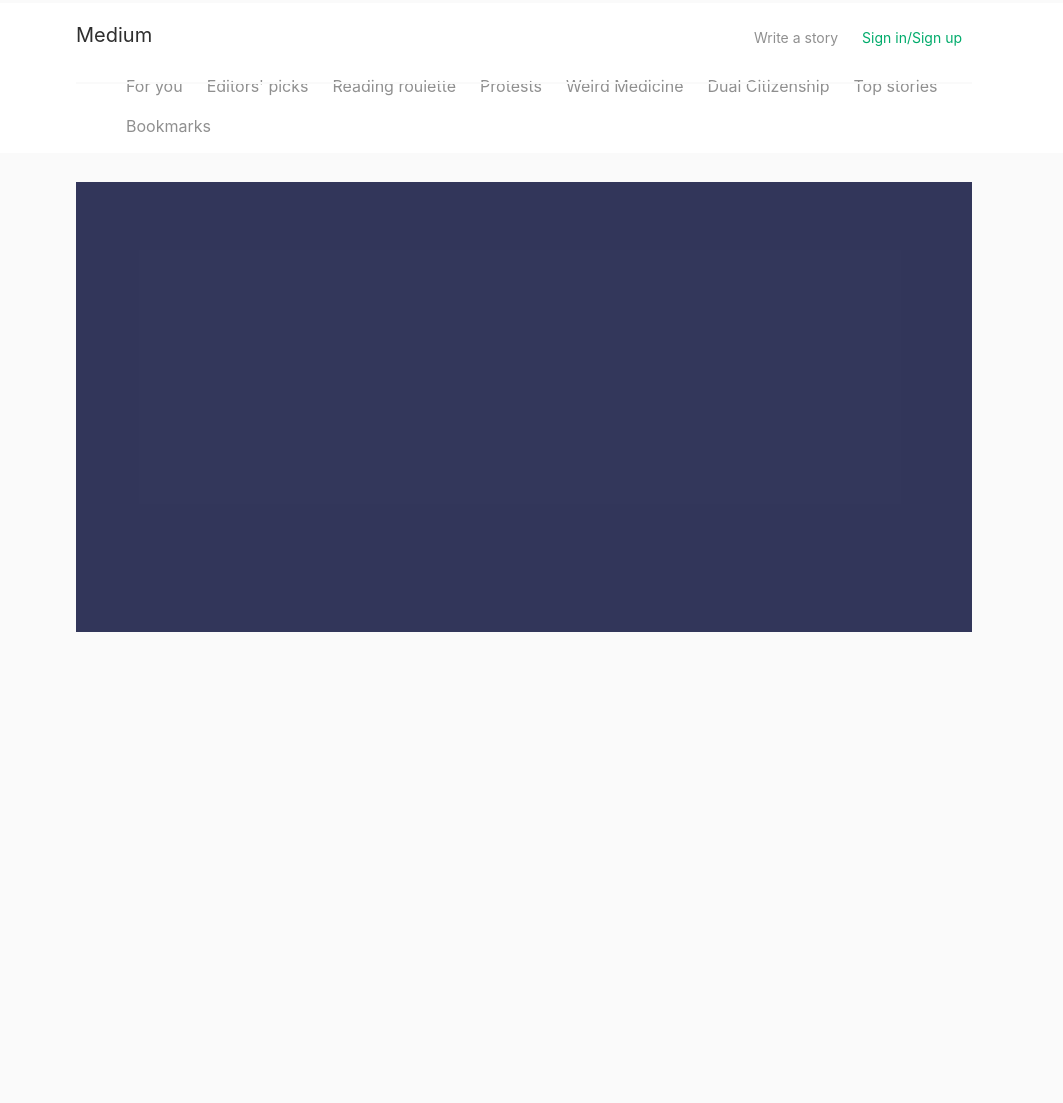
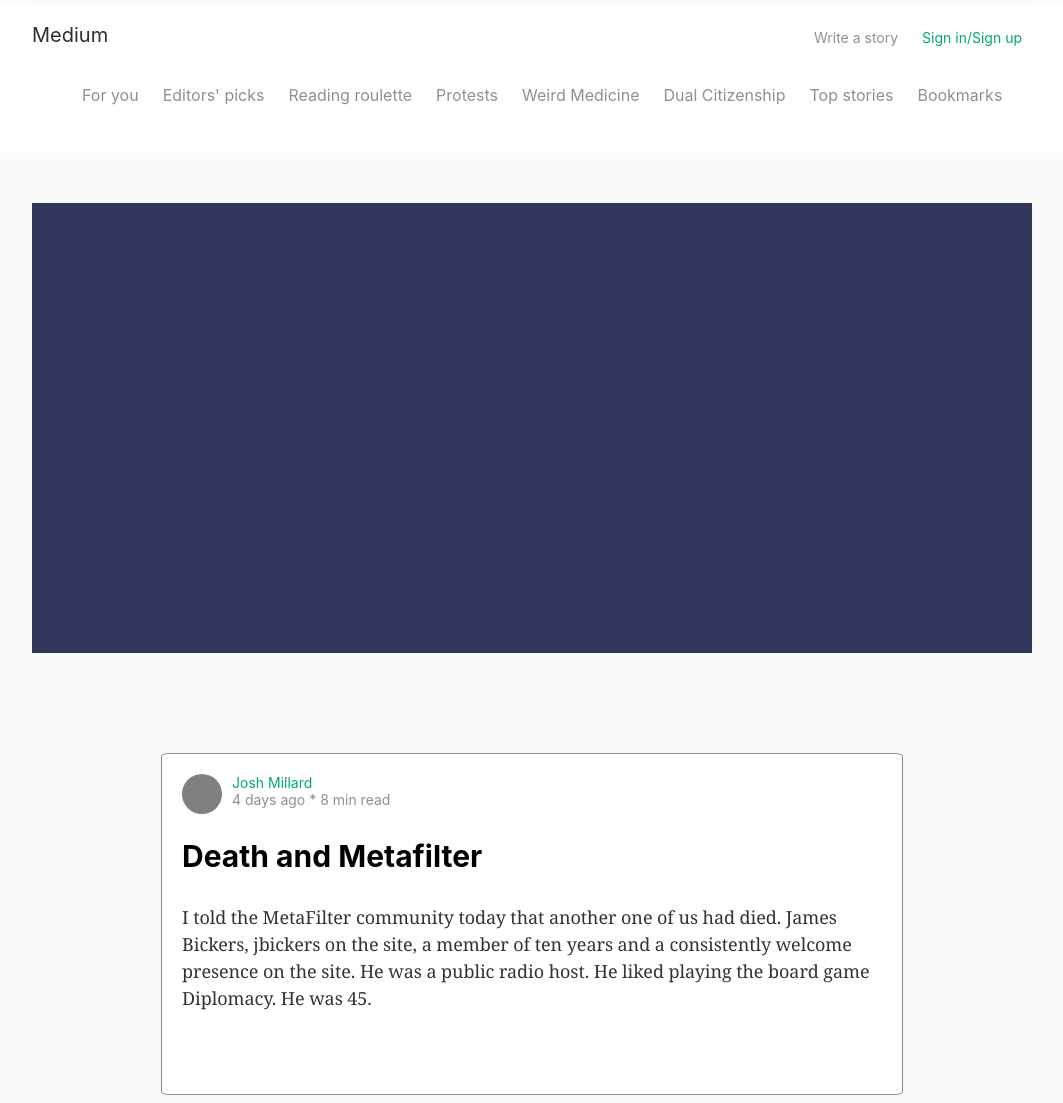
Before and after one commit to ivygong/medium, a website: page index.html in a window 1280 px wide. Shown: the part 5-1108 px from the top of the page, without its empty margins (116-1179 px from the left). Before the commit the page ends 800 px from the top, so only its background shows below. Drawn offline with Linux system fonts and the light colour scheme.

Commit message:
second commit

```diff
--- a/index.html
+++ b/index.html
@@ -11,15 +11,15 @@
 <body>
 
 
-<div id="header">
-	<div id="header-container">
-		<p id="site-title">Medium</p>
-		 <ul id="nav1">
+<div class="header">
+  <div class="header-container">
+    <p class="header__title">Medium</p>
+    <ul class="nav__upper">
       <li>Write a story</li>
-		    <li style="color:#00ab6b">Sign in/Sign up</li>
+      <li class="nav__upper--1">Sign in/Sign up</li>
     </ul>
-		<div id="header-strip"></div>
-		<ul id="nav2">
+    <div class="header__divider"></div>
+    <ul class="header__nav--lower">
        <li>For you</li>
        <li>Editors' picks</li>
        <li>Reading roulette</li>
@@ -30,8 +30,17 @@
        <li>Bookmarks</li>
     </ul>
   </div>
-<div id="content">
-	<div id="main-image"></div>
+</div>
+<div class="content">
+  <div class="content__image"></div>
+</div>
+<div class="cards">
+  <div class="card--1">
+    <div class="card__image--1"></div>
+    <div class="card__author--1">Josh Millard</div>
+    <div class="card__date--1">4 days ago * 8 min read</div>
+    <h3 class="card__title--1">Death and Metafilter</h3>
+    <p class="card__content--1">I told the MetaFilter community today that another one of us had died. James Bickers, jbickers on the site, a member of ten years and a consistently welcome presence on the site. He was a public radio host. He liked playing the board game Diplomacy. He was 45.</p>
   </div>
 </div>
 
--- a/sass/style.scss
+++ b/sass/style.scss
@@ -4,20 +4,20 @@
   width:100%;
 }
 
-#header {
+.header {
   background-color:#ffffff;
   height:150px;
   width:100%;
-}
+  position:relative;
 
-#header-container {
-	width:70%;
-	left:15%;
-	position:absolute;
-	display:inline-block;
-}
+  .header-container {
+    width:1000px;
+    position:relative;
+    display:block;
+    margin-left:auto;
+    margin-right:auto;
 
-#site-title {
+    .header__title {
       color: #2f2f2f;
       font-size:20px;
       font-style:normal;
@@ -26,13 +26,12 @@
       position:absolute;
     }
 
-#nav1 {
+      .nav__upper {
         list-style-type: none;
         position: absolute;
         right: 0%;
-}
 
-#nav1 li {
+        li {
           color: rgba(0,0,0,.44);
           font-size:14px;
           font-family: -apple-system,BlinkMacSystemFont,"Segoe UI",Roboto,Oxygen,Ubuntu,Cantarell,"Open Sans","Helvetica Neue",sans-serif;
@@ -41,37 +40,123 @@
           margin: 10px;
         }
 
-#header-strip {
+        .nav__upper--1 {
+          color:#00ab6b;
+        }
+
+        @media (max-width: 1000px) {
+          position:absolute;
+          right:30%;
+        }
+
+        @media (max-width: 700px) {
+          position:absolute;
+          right:60%;
+        }
+      }
+
+    .header__divider {
       height:2px;
       width:100%;
       background-color:#fafafa;
-	position:absolute;
+      position:relative;
       top:50%;
     }
 
-#nav2 {
+    .header__nav--lower {
       margin-top: 7%;
       left:0%;
-}
+      position:relative;
 
-#nav2 li {
+      li {
         color: rgba(0,0,0,.44);
         font-family: -apple-system,BlinkMacSystemFont,"Segoe UI",Roboto,Oxygen,Ubuntu,Cantarell,"Open Sans","Helvetica Neue",sans-serif;
         text-align:left;
         display: inline-block;
         margin: 10px;
         }
-
-#content {
-	text-align:center;
-	width:70%;
-	left:15%;
-	position:absolute;
-	display:inline-block;
+      }
+    }
 }
 
-#main-image {
+.content {
+  text-align:center;
+  position:relative;
+
+  .content__image {
     background-color:rgba(1,6,51,.8);
-	margin-top:20%;
+    margin-top:50px;
     height:450px;
+    width:1000px;
+    display:block;
+    margin-left:auto;
+    margin-right:auto;
+
+    @media (max-width: 1000px) {
+      background-color:rgba(1,6,51,.8);
+      height: 450px;
+      width: 100%;
     }
+
+    @media (max-width: 500px) {
+      background-color:rgba(1,6,51,.8);
+      height: 300px;
+      width: 100%;
+    }
+  }
+
+}
+
+.cards {
+  margin-top:100px;
+
+  .card--1 {
+    background-color:white;
+    border:1px solid rgba(0,0,0,.44);
+    border-radius:1%;
+    height:300px;
+    width:700px;
+    margin-left:auto;
+    margin-right:auto;
+    padding:20px;
+
+    .card__image--1 {
+      height:40px;
+      width:40px;
+      border-radius:100%;
+      background-color:gray;
+      position:absolute;
+    }
+
+    .card__author--1 {
+      color:#00ab6b;
+      text-align:left;
+      font-family: -apple-system,BlinkMacSystemFont,"Segoe UI",Roboto,Oxygen,Ubuntu,Cantarell,"Open Sans","Helvetica Neue",sans-serif;
+      font-size:14px;
+      margin-left:50px;
+    }
+
+    .card__date--1 {
+      color:rgba(0,0,0,.44);
+      text-align:left;
+      font-family: -apple-system,BlinkMacSystemFont,"Segoe UI",Roboto,Oxygen,Ubuntu,Cantarell,"Open Sans","Helvetica Neue",sans-serif;
+      font-size:14px;
+      margin-left:50px;
+    }
+
+    .card__title--1 {
+      color:black;
+      text-align:left;
+      font-size:30px;
+      font-family: -apple-system,BlinkMacSystemFont,"Segoe UI",Roboto,Oxygen,Ubuntu,Cantarell,"Open Sans","Helvetica Neue",sans-serif;
+    }
+
+    .card__content--1 {
+      font-family: medium-content-serif-font,Georgia,Cambria,"Times New Roman",Times,serif;
+      color: rgba(0,0,0,.8);
+      font-size: 18px;
+      line-height: 1.5;
+      letter-spacing: -.004em;
+    }
+  }
+}
```
Also changed, not shown: css/style.css. Lines whose indentation alone changed are shown as unchanged.
